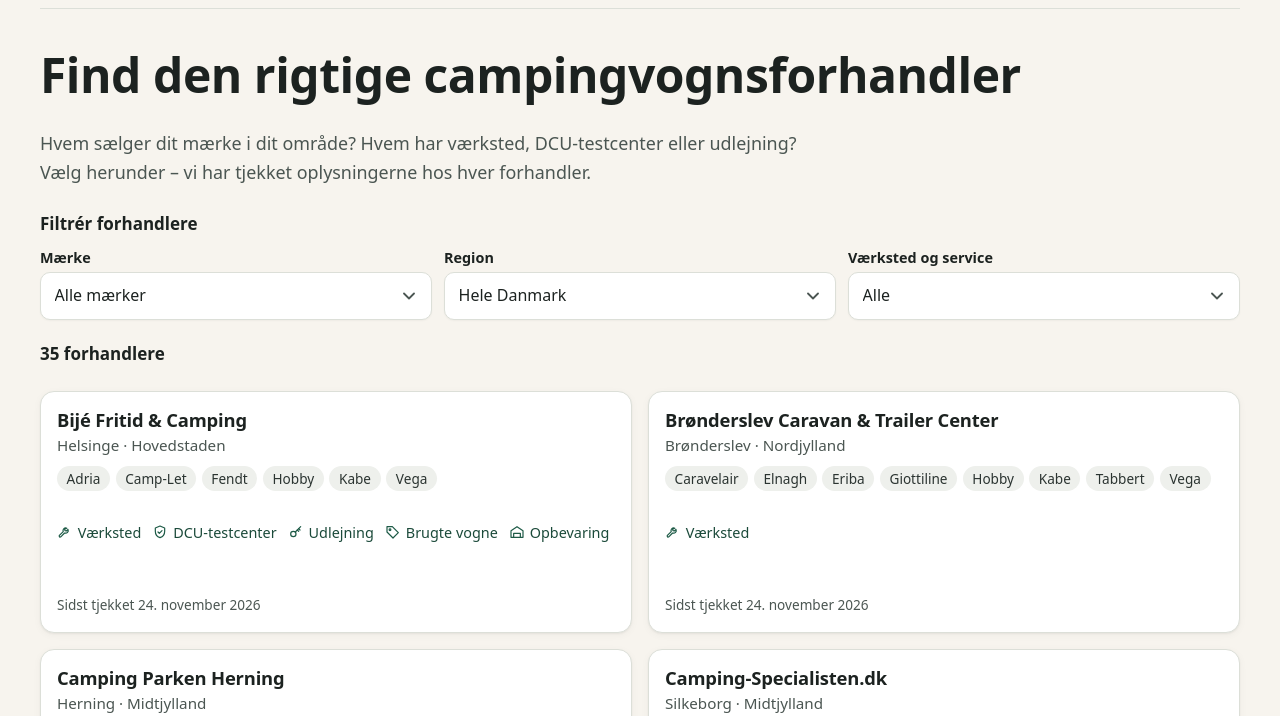
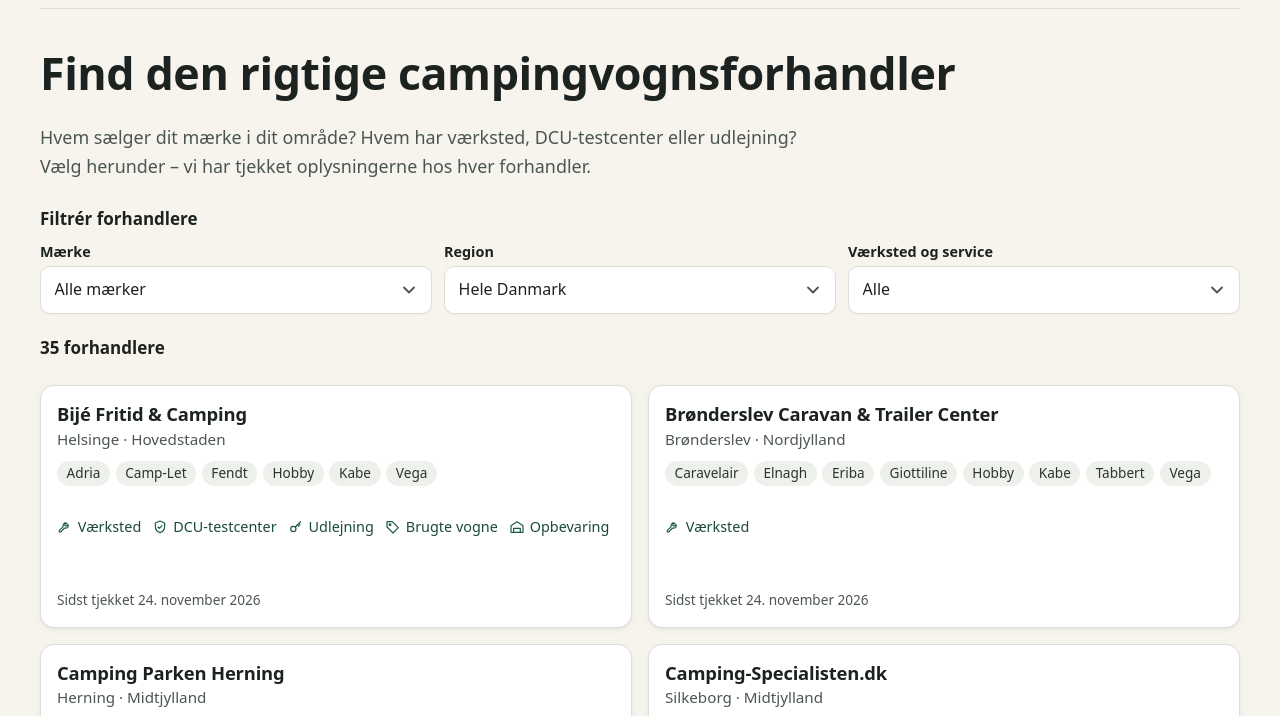
Before and after one commit to kimhoyberg/campingforhandler, an Astro site: page / in a window 1280 px wide. Shown: the part 51-767 px from the top of the page. Built offline with nearby package versions, Linux system fonts and the light colour scheme; Astro itself is replaced by a stand-in of ours.

Commit message:
Lidt mindre h1 på desktop
Co-Authored-By: Claude Opus 5.5 <noreply@anthropic.com>
Claude-Session: https://claude.ai/code/session_01Ejrc2QWEMu8e5PEJo2vYQ8

```diff
--- a/src/styles/global.css
+++ b/src/styles/global.css
@@ -67,7 +67,7 @@ h3 {
 }
 
 h1 {
-  font-size: clamp(1.85rem, 5.5vw, 3rem);
+  font-size: clamp(1.85rem, 5.5vw, 2.8rem);
 }
 
 h2 {
```
